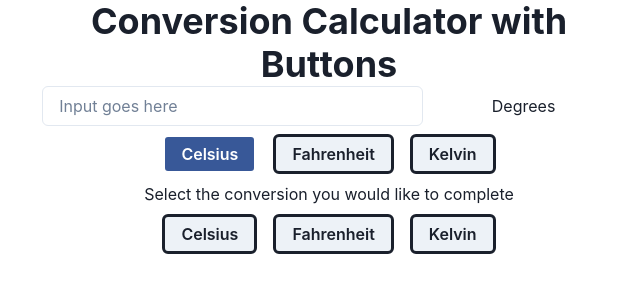
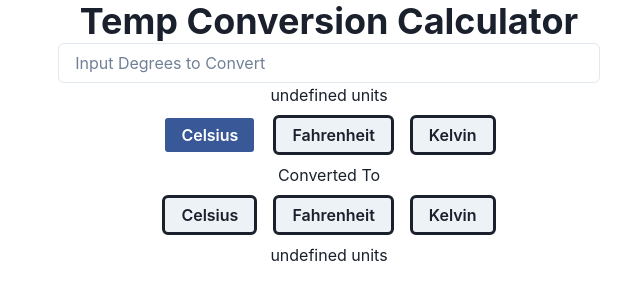
Before and after one commit to mxw74/marcus-site, a Next.js app: page /temp-button-conversion in a window 1280 px wide. Shown: the top 300 px of the page, without its empty margins (311-951 px from the left). Built offline with nearby package versions, Linux system fonts and the light colour scheme.

Commit message:
better rough draft

```diff
--- a/pages/temp-button-conversion.js
+++ b/pages/temp-button-conversion.js
@@ -1,55 +1,43 @@
-import { Button, Container, HStack, Heading, Input, Text } from "@chakra-ui/react"
+import { Box, Button, Container, HStack, Heading, Input, Text } from "@chakra-ui/react"
 import { useState } from "react"
 import _ from "lodash"
 
-//Homework
-// only 3 usestates
-// highlight which button is selected (visually see which input & output is clicked)
-// remove complete calculation button (as long as input degrees and type and selected output temp type then it should just spit out the answer) -- DONE
-
-const NumInput = ({placeholder, onChange}) => {
-  return <Input {...{placeholder, onChange, name: 'numberInput'}}></Input>
+export default function TempButtonConversionCalc() {
+  return <Container {...{align: 'center'}}>
+    <Heading>Temp Conversion Calculator</Heading>
+    <TempInner />
+  </Container>
 }
 
-const ConversionButton = ({onClick, unitVal, shadow, colorScheme}) => {
-
-  // if (unitVal == 'Celsius') {
-  //   colorScheme = 'orange'
-  // }
-  return <Button {...{onClick, colorScheme, variant: 'solid', border:'solid', m: 2, shadow, value: unitVal}}>{unitVal}</Button>
-}
-
-// The only use states I need are the user input ones
-    // Input Degrees
-    // Input Type
-    // Output Type
-
-export default function TempButtonConversionCalc() {
-  // const [outputDegrees, setOutputDegrees] = useState()
+const TempInner = () => {
   const [inputDegrees, setInputDegrees] = useState('')
   const [inputType, setInputType] = useState('undefined units')
   const [outputType, setOutputType] = useState('undefined units')
   let outputDegrees = inputDegrees
-  const onChange1 = (evt) => {
+
+  const NumInput = ({onChange}) => {
+    return <Input {...{placeholder: 'Input Degrees to Convert', onChange, name: 'numberInput'}}></Input>
+  }
+
+  const ConversionButton = ({onClick, unitVal, shadow, colorScheme}) => {
+    // if (unitVal == 'Celsius') {
+    //   colorScheme = 'orange'
+    // }
+    // still unsure how to define the colors by the clicks
+    return <Button {...{onClick, colorScheme, variant: 'solid', border:'solid', m: 2, shadow, value: unitVal}}>{unitVal}</Button>
+  }
+
+  const onChange1 = (evt) => { // I am not able to update this more than a single number at a time (seems to be a bug)
     setInputDegrees(_.toNumber(evt.target.value))
   }
 
   const inputClick = (evt) => {
-    setInputType(evt.target.value) // if I was able to change this to be a toggle for the color versus projecting the value on the scren then that could allow me to do the changes requested
-    // It would be a different usestate maybe a setColorScheme, isColorScheme
-    // might run into issues with output type
-    // The only use states I need are the ones neccessary
-        //
+    setInputType(evt.target.value)
   }
 
   const outputClick = (evt) => {
     setOutputType(evt.target.value)
-    completeCalc()
   }
-
-  // would it be possible to set the output type and use the if statements to return the text?
-
-  const completeCalc = () => {
 
   const fahrenheitToCelsius = (f) => {
     return (f - 32) * (5/9)
@@ -76,51 +64,173 @@ export default function TempButtonConversionCalc() {
   }
 
   if (inputType == outputType) {
-        // setOutputDegrees(inputDegrees)
-        {inputDegrees && inputDegrees} // cannot get this one to work
+      outputDegrees = outputDegrees
   } if (inputType == 'Celsius' && outputType == 'Fahrenheit') {
-        // return celsiusToFahrenheit(inputDegrees) + ' degrees Fahrenheit'
       outputDegrees = celsiusToFahrenheit(outputDegrees)
-        // setOutputDegrees(celsiusToFahrenheit(inputDegrees))
   } if (inputType == 'Celsius' && outputType == 'Kelvin') {
-        return celsiusToKelvin(inputDegrees)
-        // setOutputDegrees(celsiusToKelvin(inputDegrees))
+      outputDegrees = celsiusToKelvin(inputDegrees)
   } if (inputType == 'Fahrenheit' && outputType == 'Celsius') {
-        return fahrenheitToCelsius(inputDegrees)
-        // setOutputDegrees(fahrenheitToCelsius(inputDegrees))
+      outputDegrees = fahrenheitToCelsius(inputDegrees)
   } if (inputType == 'Fahrenheit' && outputType == 'Kelvin') {
-        return fahrenheitToKelvin(inputDegrees)
-        // setOutputDegrees(fahrenheitToKelvin(inputDegrees))
+      outputDegrees = fahrenheitToKelvin(inputDegrees)
   } if (inputType == 'Kelvin' && outputType == 'Fahrenheit') {
-        return kelvinToFarenheit(inputDegrees)
-        // setOutputDegrees(kelvinToFarenheit(inputDegrees))
+      outputDegrees = kelvinToFarenheit(inputDegrees)
   } if (inputType == 'Kelvin' && outputType == 'Celsius') {
-        return kelvinToCelsius(inputDegrees)
-        // setOutputDegrees(kelvinToCelsius(inputDegrees))
-    }
+      outputDegrees = kelvinToCelsius(inputDegrees)
   }
 
-  return <Container {...{align: 'center'}}>
-    <Heading>Conversion Calculator with Buttons</Heading>
-    <HStack>
-      <NumInput {...{placeholder: 'Input goes here', onChange: onChange1}}/>
-      <Text {...{w: '50%'}}>Degrees</Text>
-    </HStack>
+  return <Container>
+    <NumInput {...{onChange: onChange1}}/>
+    {inputDegrees} {inputType}
     <Container>
         <ConversionButton {...{onClick: inputClick, unitVal: 'Celsius', colorScheme: 'facebook'}}/>
         <ConversionButton {...{onClick: inputClick, unitVal: 'Fahrenheit'}}/>
         <ConversionButton {...{onClick: inputClick, unitVal: 'Kelvin'}}/>
     </Container>
-      {inputDegrees && <Text>Your Input Value is set to: {inputDegrees} degrees {inputType}
-      </Text>}
-      <Text>Select the conversion you would like to complete</Text>
+    Converted To
     <Container>
         <ConversionButton {...{onClick: outputClick, unitVal: 'Celsius'}}/>
         <ConversionButton {...{onClick: outputClick, unitVal: 'Fahrenheit'}}/>
         <ConversionButton {...{onClick: outputClick, unitVal: 'Kelvin'}}/>
       </Container>
-    {outputType == 'Celsius' && <Text> {outputDegrees} {/*I want it to complete the calculation right here */} {outputType}</Text>}
-    {outputType == 'Fahrenheit' && <Text>{outputDegrees} {outputType}</Text>}
-    {outputType == 'Kelvin' && <Text>{outputDegrees} {outputType}</Text>}
+      {outputDegrees} {outputType}
   </Container>
 }
+
+
+
+
+
+
+
+
+
+
+/// OLD CODE BEYOND THIS POINT KEPT FOR LEARNING PURPOSES
+
+// import { Button, Container, HStack, Heading, Input, Text } from "@chakra-ui/react"
+// import { useState } from "react"
+// import _ from "lodash"
+
+// //Homework
+// // only 3 usestates
+// // highlight which button is selected (visually see which input & output is clicked)
+// // remove complete calculation button (as long as input degrees and type and selected output temp type then it should just spit out the answer) -- DONE
+
+// const NumInput = ({placeholder, onChange}) => {
+//   return <Input {...{placeholder, onChange, name: 'numberInput'}}></Input>
+// }
+
+// const ConversionButton = ({onClick, unitVal, shadow, colorScheme}) => {
+
+//   // if (unitVal == 'Celsius') {
+//   //   colorScheme = 'orange'
+//   // }
+//   return <Button {...{onClick, colorScheme, variant: 'solid', border:'solid', m: 2, shadow, value: unitVal}}>{unitVal}</Button>
+// }
+
+// // The only use states I need are the user input ones
+//     // Input Degrees
+//     // Input Type
+//     // Output Type
+
+// export default function TempButtonConversionCalc() {
+//   // const [outputDegrees, setOutputDegrees] = useState()
+//   const [inputDegrees, setInputDegrees] = useState('')
+//   const [inputType, setInputType] = useState('undefined units')
+//   const [outputType, setOutputType] = useState('undefined units')
+//   let outputDegrees = inputDegrees
+//   const onChange1 = (evt) => {
+//     setInputDegrees(_.toNumber(evt.target.value))
+//   }
+
+//   const inputClick = (evt) => {
+//     setInputType(evt.target.value) // if I was able to change this to be a toggle for the color versus projecting the value on the scren then that could allow me to do the changes requested
+//     // It would be a different usestate maybe a setColorScheme, isColorScheme
+//     // might run into issues with output type
+//     // The only use states I need are the ones neccessary
+//         //
+//   }
+
+//   const outputClick = (evt) => {
+//     setOutputType(evt.target.value)
+//     completeCalc()
+//   }
+
+//   // would it be possible to set the output type and use the if statements to return the text?
+
+//   const completeCalc = () => {
+
+//     const fahrenheitToCelsius = (f) => {
+//       return (f - 32) * (5/9)
+//     }
+
+//     const fahrenheitToKelvin = (f) => {
+//       return (f - 32) * 5/9 + 273.15
+//     }
+
+//     const celsiusToFahrenheit = (c) => {
+//       return (c * 9/5) + 32
+//     }
+
+//     const celsiusToKelvin = (c) => {
+//       return c + 273.15
+//     }
+
+//     const kelvinToCelsius = (k) => {
+//       return k - 273
+//     }
+
+//     const kelvinToFarenheit = (k) => {
+//       return (k - 273.15) * 1.8 + 32
+//     }
+
+//     if (inputType == outputType) {
+//         // setOutputDegrees(inputDegrees)
+//         {inputDegrees && inputDegrees} // cannot get this one to work
+//     } if (inputType == 'Celsius' && outputType == 'Fahrenheit') {
+//         // return celsiusToFahrenheit(inputDegrees) + ' degrees Fahrenheit'
+//         outputDegrees = celsiusToFahrenheit(outputDegrees)
+//         // setOutputDegrees(celsiusToFahrenheit(inputDegrees))
+//     } if (inputType == 'Celsius' && outputType == 'Kelvin') {
+//         return celsiusToKelvin(inputDegrees)
+//         // setOutputDegrees(celsiusToKelvin(inputDegrees))
+//     } if (inputType == 'Fahrenheit' && outputType == 'Celsius') {
+//         return fahrenheitToCelsius(inputDegrees)
+//         // setOutputDegrees(fahrenheitToCelsius(inputDegrees))
+//     } if (inputType == 'Fahrenheit' && outputType == 'Kelvin') {
+//         return fahrenheitToKelvin(inputDegrees)
+//         // setOutputDegrees(fahrenheitToKelvin(inputDegrees))
+//     } if (inputType == 'Kelvin' && outputType == 'Fahrenheit') {
+//         return kelvinToFarenheit(inputDegrees)
+//         // setOutputDegrees(kelvinToFarenheit(inputDegrees))
+//     } if (inputType == 'Kelvin' && outputType == 'Celsius') {
+//         return kelvinToCelsius(inputDegrees)
+//         // setOutputDegrees(kelvinToCelsius(inputDegrees))
+//     }
+//   }
+
+//   return <Container {...{align: 'center'}}>
+//     <Heading>Conversion Calculator with Buttons</Heading>
+//     <HStack>
+//       <NumInput {...{placeholder: 'Input goes here', onChange: onChange1}}/>
+//       <Text {...{w: '50%'}}>Degrees</Text>
+//     </HStack>
+//       <Container>
+//         <ConversionButton {...{onClick: inputClick, unitVal: 'Celsius', colorScheme: 'facebook'}}/>
+//         <ConversionButton {...{onClick: inputClick, unitVal: 'Fahrenheit'}}/>
+//         <ConversionButton {...{onClick: inputClick, unitVal: 'Kelvin'}}/>
+//       </Container>
+//       {inputDegrees && <Text>Your Input Value is set to: {inputDegrees} degrees {inputType}
+//       </Text>}
+//       <Text>Select the conversion you would like to complete</Text>
+//       <Container>
+//         <ConversionButton {...{onClick: outputClick, unitVal: 'Celsius'}}/>
+//         <ConversionButton {...{onClick: outputClick, unitVal: 'Fahrenheit'}}/>
+//         <ConversionButton {...{onClick: outputClick, unitVal: 'Kelvin'}}/>
+//       </Container>
+//     {outputType == 'Celsius' && <Text> {outputDegrees} {/*I want it to complete the calculation right here */} {outputType}</Text>}
+//     {outputType == 'Fahrenheit' && <Text>{outputDegrees} {outputType}</Text>}
+//     {outputType == 'Kelvin' && <Text>{outputDegrees} {outputType}</Text>}
+//   </Container>
+// }
```
Lines whose indentation alone changed are shown as unchanged.
